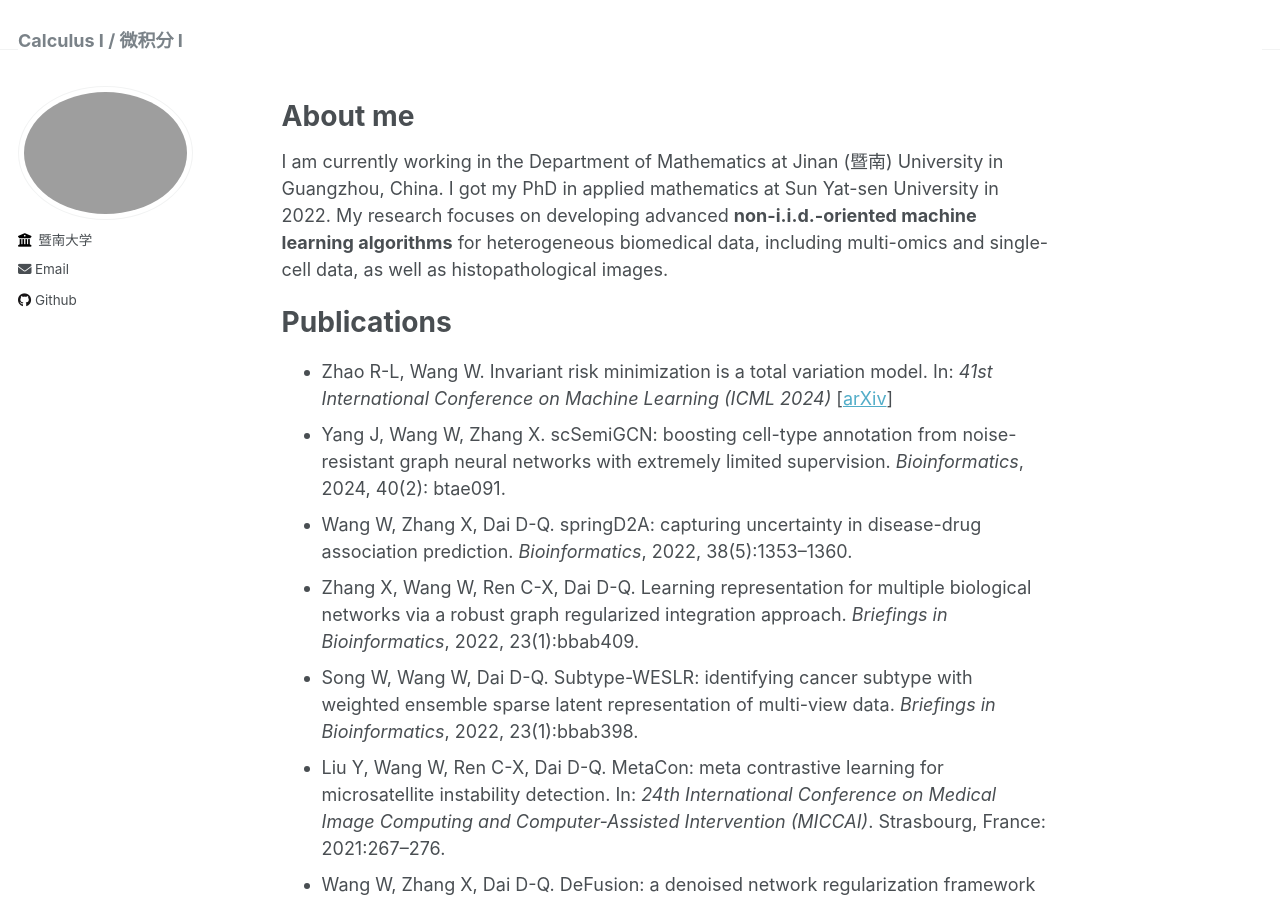
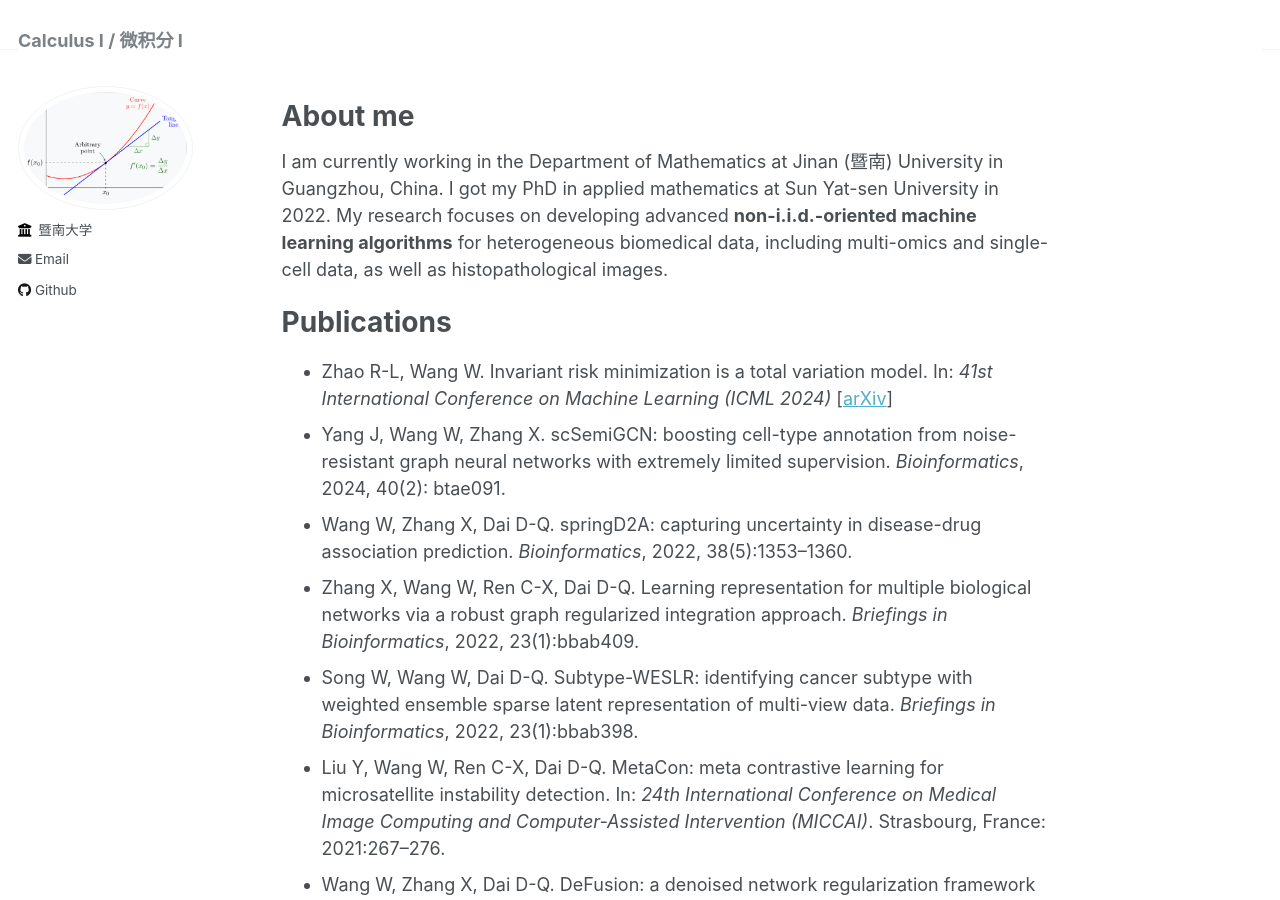
Before and after one commit to wangyuanhao/calculus_course_webpage, a Jekyll site: the page built from _pages/about.md, in a window 1280 px wide and 900 px high. Built offline with Jekyll 4.4.1, drawn with Linux system fonts in a browser that asks for light colours.

Commit message:
Update _config.yml

```diff
--- a/_config.yml
+++ b/_config.yml
@@ -21,7 +21,7 @@ baseurl                  : "/calculus_course_webpage" # the subpath of your site
 #               Additional customization can be done by editing /_includes/author-profile.html
 author:
   # Biographic information
-  avatar           : # "profile.png"
+  avatar           : "calculus.png"
   name             : # "Your Sidebar Name"
   pronouns         : # example: "she/her"
   bio              : # "Short biography for the left-hand sidebar"
@@ -43,7 +43,7 @@ author:
   bitbucket        : # Username - Update with your username on the site
   codepen          : # Username
   dribbble         : # Username
-  github           : "calculus_course_webpage"
+  github           : "wangyuanhao/calculus_course_webpage"
   kaggle           : # Username
   stackoverflow    : # User number or user number and name (i.e., use "1" or "1/jeff-atwood")
 
```
